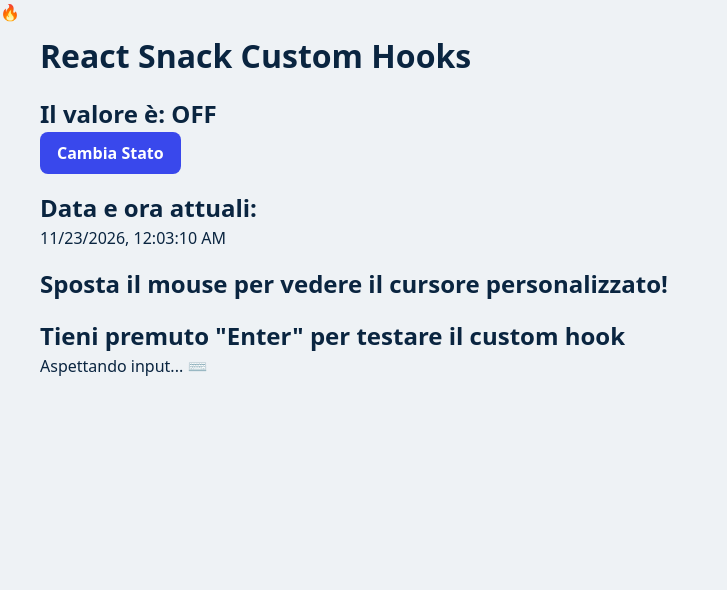
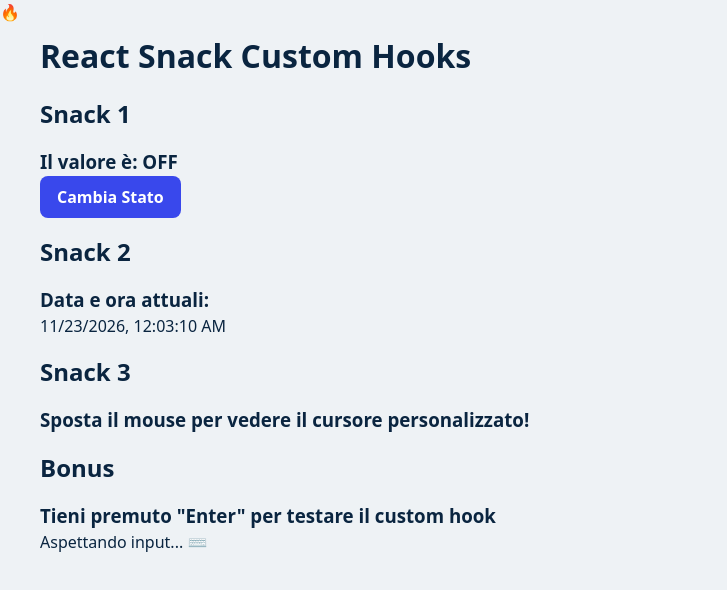
Before and after one commit to emanuelefavero/ex-react-snack-customhooks, a React (Vite) app: page / in a window 1280 px wide. Shown: the top 590 px of the page, without its empty margins (0-727 px from the left). Built offline with nearby package versions, Linux system fonts and the light colour scheme.

Commit message:
chore: add snack titles in App.jsx

```diff
--- a/src/App.jsx
+++ b/src/App.jsx
@@ -10,7 +10,7 @@ const Snack1 = () => {
 
   return (
     <div>
-      <h2>Il valore è: {isOn ? 'ON' : 'OFF'}</h2>
+      <h3>Il valore è: {isOn ? 'ON' : 'OFF'}</h3>
       <Button onClick={toggle}>Cambia Stato</Button>
     </div>
   );
@@ -21,7 +21,7 @@ const Snack2 = () => {
 
   return (
     <div>
-      <h2>Data e ora attuali:</h2>
+      <h3>Data e ora attuali:</h3>
       <p>{currentDate.toLocaleString()}</p>
     </div>
   );
@@ -32,7 +32,7 @@ const Snack3 = () => {
 
   return (
     <div>
-      <h2>Sposta il mouse per vedere il cursore personalizzato!</h2>
+      <h3>Sposta il mouse per vedere il cursore personalizzato!</h3>
       {customPointer}
     </div>
   );
@@ -43,7 +43,7 @@ const Bonus = () => {
 
   return (
     <div>
-      <h2>Tieni premuto "Enter" per testare il custom hook</h2>
+      <h3>Tieni premuto "Enter" per testare il custom hook</h3>
       <p>{isEnterPressed ? 'Enter premuto! ✅' : 'Aspettando input... ⌨️'}</p>
     </div>
   );
@@ -54,9 +54,16 @@ export const App = () => {
     <main className='container'>
       <h1>React Snack Custom Hooks</h1>
 
+      <h2>Snack 1</h2>
       <Snack1 />
+
+      <h2>Snack 2</h2>
       <Snack2 />
+
+      <h2>Snack 3</h2>
       <Snack3 />
+
+      <h2>Bonus</h2>
       <Bonus />
     </main>
   );
```
